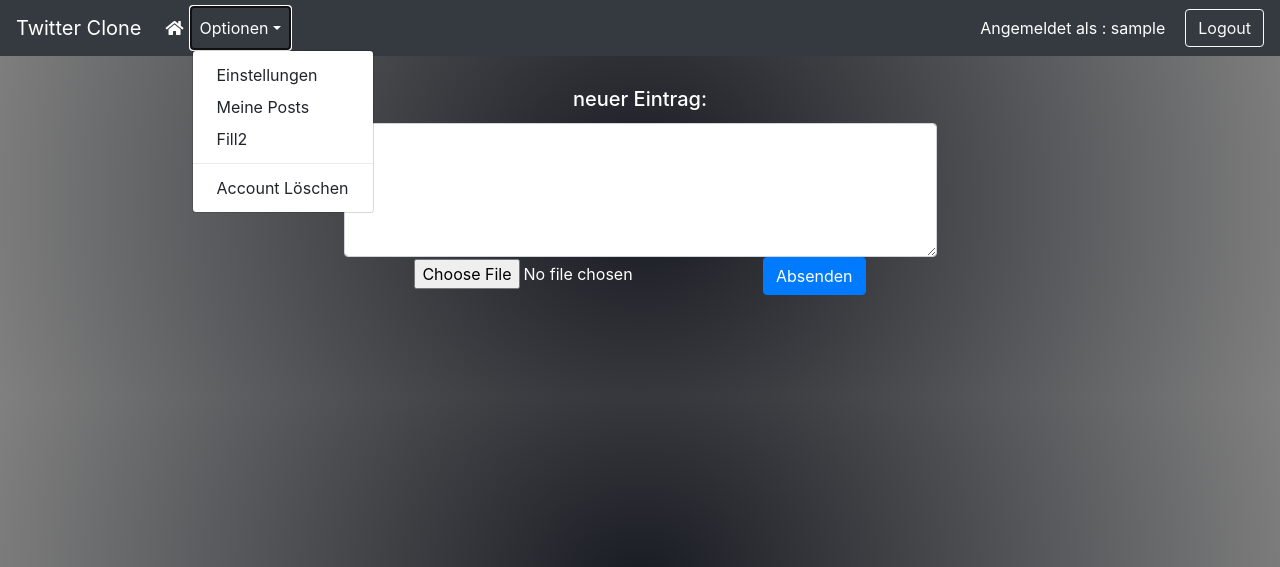
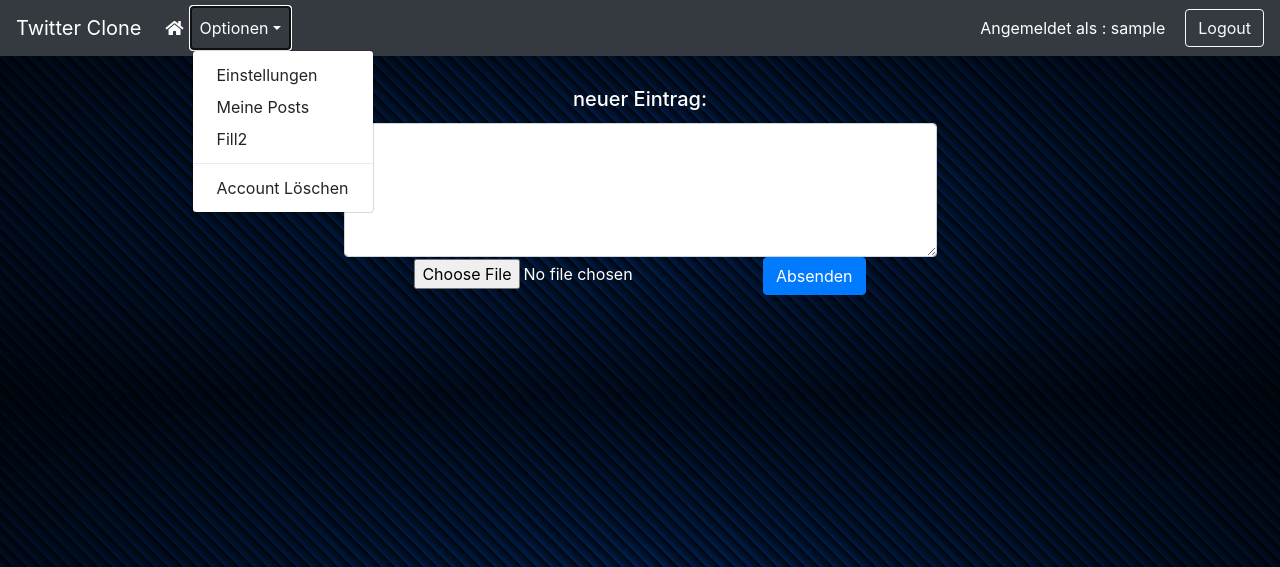
Before and after one commit to Ebalon09/Connect, a PHP site: page / in a window 1280 px wide, after a click on "Optionen". Shown: the top 567 px of the page. Run offline with PHP 8.4, Linux system fonts and the light colour scheme; the visitor is signed in with stand-in values (Sample User, id 1); data that the repository does not hold is empty; some libraries are stand-ins or nearby versions.

Commit message:
Background Style change

```diff
--- a/Controller/TwitterController.php
+++ b/Controller/TwitterController.php
@@ -8,8 +8,12 @@ class TwitterController
      */
     public function indexAction()
     {
+        $result = Database::getInstance()->query(
+            "SELECT  Login.Username, Login.Email, Entries.text, Entries.datum, Entries.id, Entries.Destination  FROM Entries INNER JOIN Login   ON Entries.postid = Login.id ORDER BY datum DESC",
+            array());
+
         return new Response( Templating::getInstance()->render('./templates/twitterFeed.php', [
-            'result' => $this->getUserid(),
+            'result' => $result,
             'action' => "index.php?controller=TwitterController&action=createAction",
             'form' => 'tweetForm.php',
         ]));
@@ -84,6 +88,14 @@ class TwitterController
      */
     private function getUserid()
     {
+
+
+
+
+
+
+
+
 
         return Database::getInstance()->query(
             "SELECT  Login.Username, Login.Email, Entries.text, Entries.datum, Entries.id, Entries.Destination  FROM Entries INNER JOIN Login   ON Entries.postid = Login.id ORDER BY datum DESC",
--- a/Style/style.css
+++ b/Style/style.css
@@ -1,8 +1,10 @@
 body {
     padding: 0;
-    background-image: radial-gradient(circle, #171a21, grey);
+    background-color: #002152;
+    background-image:
+            repeating-linear-gradient(45deg, transparent, transparent 1px, rgba(0, 0, 0, 0.8) 10px, #002152 10px),
+            radial-gradient(ellipse at center, #002152 0%, black 130%);
 }
-
 
 .header{
     position: absolute;
@@ -44,18 +46,13 @@ body {
     background-color: rgba(0, 0, 0, .8);
     padding: 20px;
     margin: 20px;
-    transition: background-color .5s;
-
-
 }
 
 .content .container .main .item{
 
-    background-color: rgba(255, 255, 255, 0.3);
+    background-color: rgba(255, 255, 255, 0.2);
     padding: 20px;
     margin: 20px;
-    transition: background-color .5s;
-
 }
 
 .content .container .main .item .imagecontainer{
--- a/templates/twitterFeed.php
+++ b/templates/twitterFeed.php
@@ -3,6 +3,7 @@
     <html>
 
         <head>
+            <link rel="icon" href="./favicon.ico">
             <meta charset="UTF-8">
             <link rel="stylesheet" href="https://use.fontawesome.com/releases/v5.4.1/css/all.css" integrity="sha384-5sAR7xN1Nv6T6+dT2mhtzEpVJvfS3NScPQTrOxhwjIuvcA67KV2R5Jz6kr4abQsz" crossorigin="anonymous">
             <link rel="stylesheet" href="https://stackpath.bootstrapcdn.com/bootstrap/4.1.3/css/bootstrap.min.css" integrity="sha384-MCw98/SFnGE8fJT3GXwEOngsV7Zt27NXFoaoApmYm81iuXoPkFOJwJ8ERdknLPMO" crossorigin="anonymous">
```
